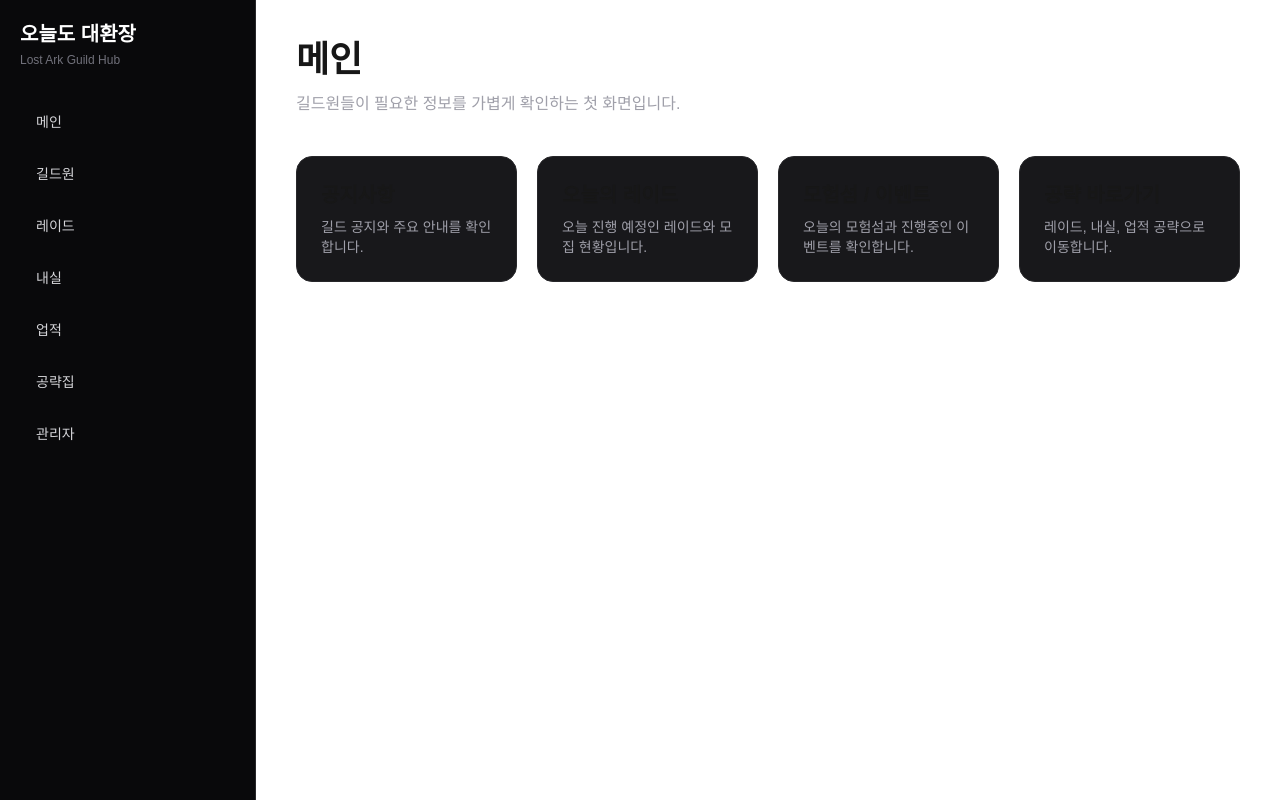
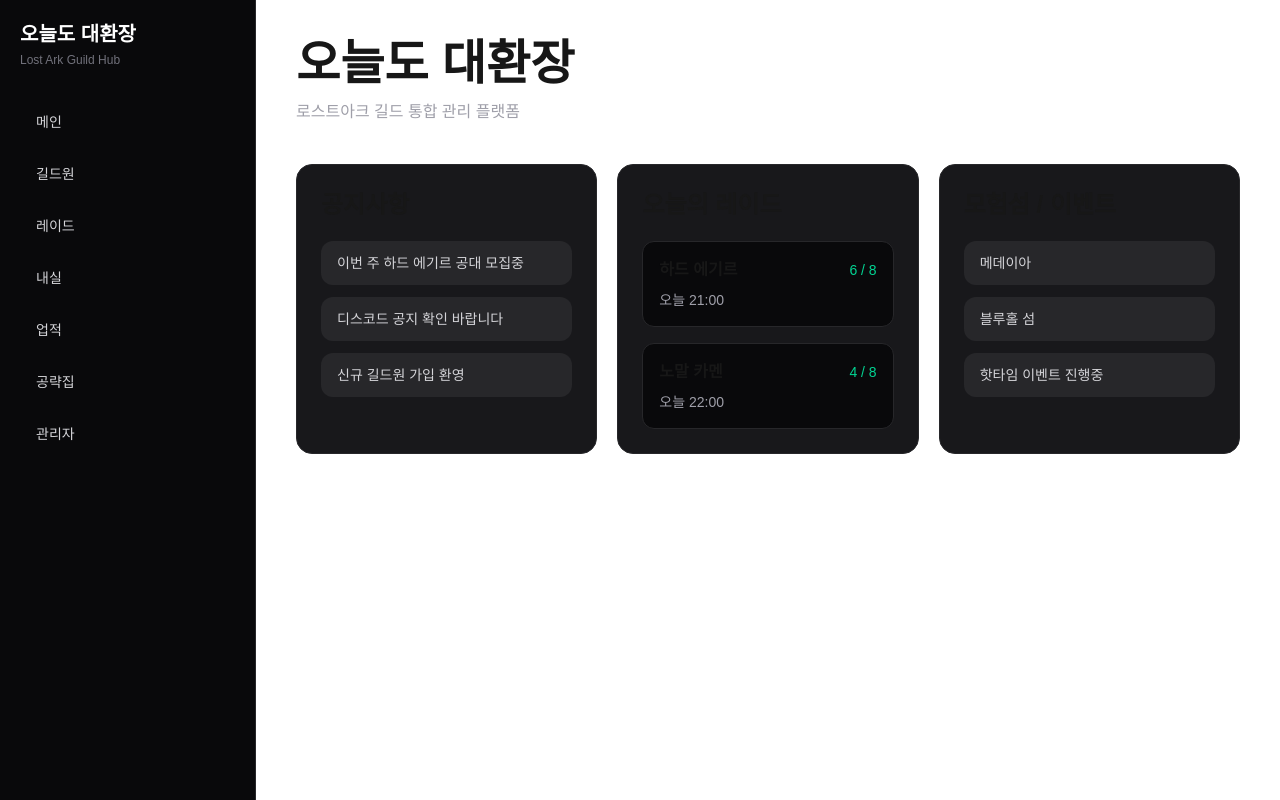
Before and after one commit to janghanyoung/loa-guild-hub, a Next.js app: page / in a window 1280 px wide. Built offline with nearby package versions, Linux system fonts and the light colour scheme.

Commit message:
create dashboard cards

```diff
--- a/app/page.tsx
+++ b/app/page.tsx
@@ -1,42 +1,105 @@
-const cards = [
+const notices = [
+  "이번 주 하드 에기르 공대 모집중",
+  "디스코드 공지 확인 바랍니다",
+  "신규 길드원 가입 환영",
+];
+
+const raids = [
   {
-    title: "공지사항",
-    desc: "길드 공지와 주요 안내를 확인합니다.",
+    title: "하드 에기르",
+    status: "6 / 8",
+    time: "오늘 21:00",
   },
   {
-    title: "오늘의 레이드",
-    desc: "오늘 진행 예정인 레이드와 모집 현황입니다.",
+    title: "노말 카멘",
+    status: "4 / 8",
+    time: "오늘 22:00",
   },
-  {
-    title: "모험섬 / 이벤트",
-    desc: "오늘의 모험섬과 진행중인 이벤트를 확인합니다.",
-  },
-  {
-    title: "공략 바로가기",
-    desc: "레이드, 내실, 업적 공략으로 이동합니다.",
-  },
+];
+
+const events = [
+  "메데이아",
+  "블루홀 섬",
+  "핫타임 이벤트 진행중",
 ];
 
 export default function HomePage() {
   return (
     <section className="p-10">
       <div className="mb-10">
-        <h2 className="text-4xl font-bold">메인</h2>
+        <h1 className="text-5xl font-bold">오늘도 대환장</h1>
+
         <p className="mt-3 text-zinc-400">
-          길드원들이 필요한 정보를 가볍게 확인하는 첫 화면입니다.
+          로스트아크 길드 통합 관리 플랫폼
         </p>
       </div>
 
-      <div className="grid grid-cols-1 gap-5 md:grid-cols-2 xl:grid-cols-4">
-        {cards.map((card) => (
-          <div
-            key={card.title}
-            className="rounded-2xl border border-zinc-800 bg-zinc-900 p-6"
-          >
-            <h3 className="text-xl font-semibold">{card.title}</h3>
-            <p className="mt-2 text-sm text-zinc-400">{card.desc}</p>
+      <div className="grid grid-cols-1 gap-5 xl:grid-cols-3">
+        {/* 공지사항 */}
+        <div className="rounded-2xl border border-zinc-800 bg-zinc-900 p-6">
+          <h2 className="mb-5 text-2xl font-semibold">
+            공지사항
+          </h2>
+
+          <div className="space-y-3">
+            {notices.map((notice) => (
+              <div
+                key={notice}
+                className="rounded-xl bg-zinc-800 px-4 py-3 text-sm text-zinc-300"
+              >
+                {notice}
+              </div>
+            ))}
           </div>
-        ))}
+        </div>
+
+        {/* 오늘의 레이드 */}
+        <div className="rounded-2xl border border-zinc-800 bg-zinc-900 p-6">
+          <h2 className="mb-5 text-2xl font-semibold">
+            오늘의 레이드
+          </h2>
+
+          <div className="space-y-4">
+            {raids.map((raid) => (
+              <div
+                key={raid.title}
+                className="rounded-xl border border-zinc-800 bg-zinc-950 p-4"
+              >
+                <div className="flex items-center justify-between">
+                  <h3 className="font-semibold">
+                    {raid.title}
+                  </h3>
+
+                  <span className="text-sm text-emerald-400">
+                    {raid.status}
+                  </span>
+                </div>
+
+                <p className="mt-2 text-sm text-zinc-400">
+                  {raid.time}
+                </p>
+              </div>
+            ))}
+          </div>
+        </div>
+
+        {/* 모험섬 / 이벤트 */}
+        <div className="rounded-2xl border border-zinc-800 bg-zinc-900 p-6">
+          <h2 className="mb-5 text-2xl font-semibold">
+            모험섬 / 이벤트
+          </h2>
+
+          <div className="space-y-3">
+            {events.map((event) => (
+              <div
+                key={event}
+                className="rounded-xl bg-zinc-800 px-4 py-3 text-sm text-zinc-300"
+              >
+                {event}
+              </div>
+            ))}
+          </div>
+        </div>
       </div>
     </section>
   );
```
